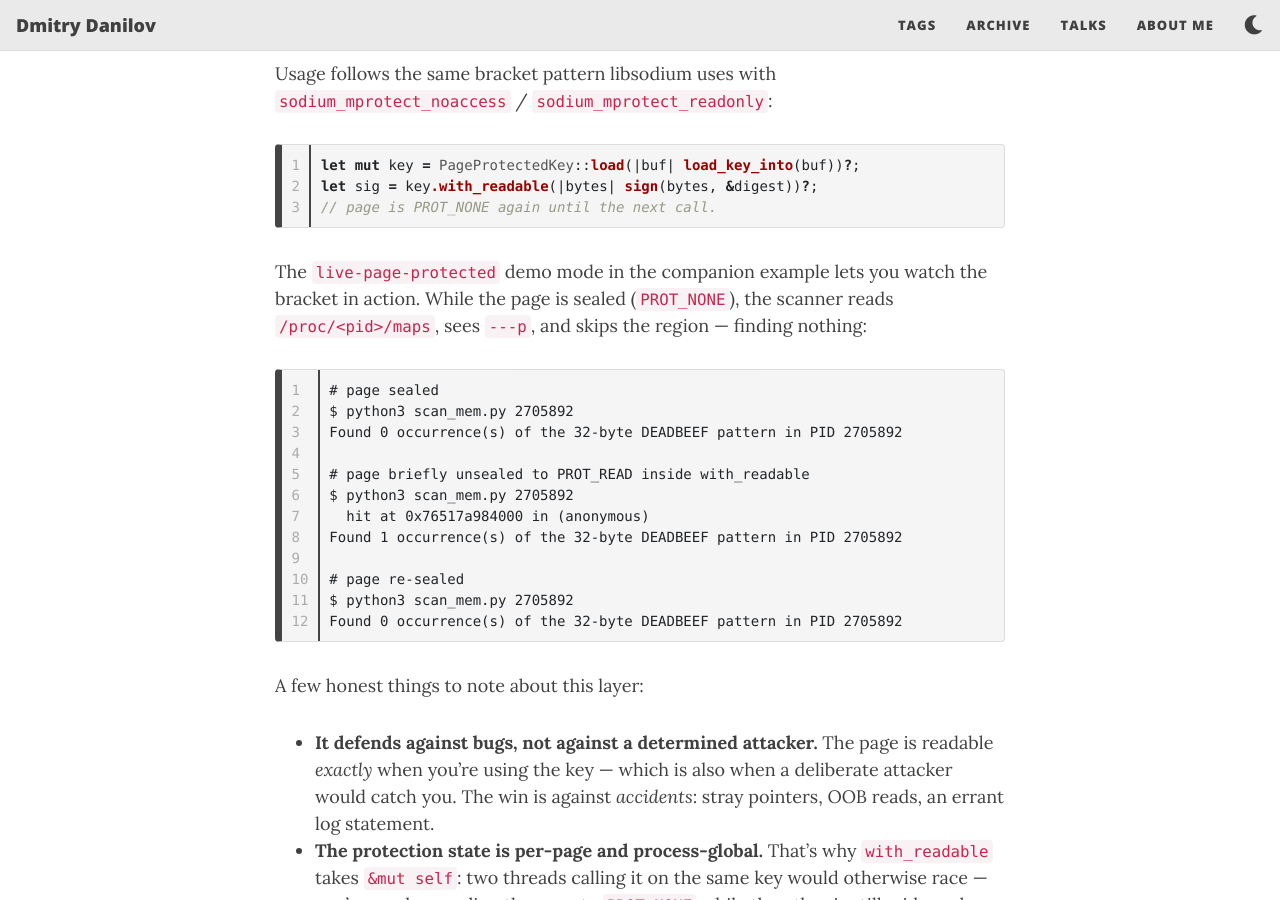
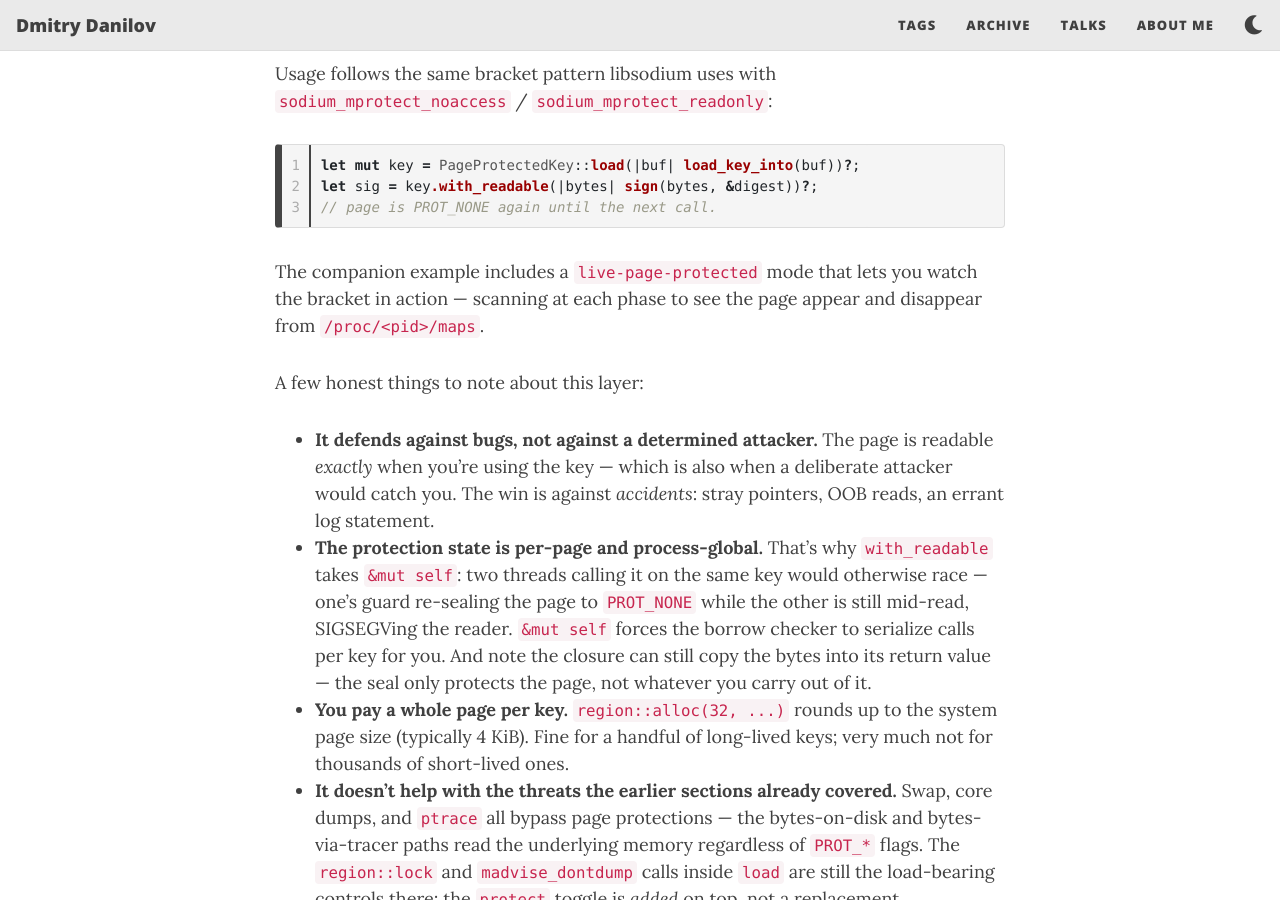
Before and after one commit to f-squirrel/f-squirrel.github.io, a Jekyll site: the page built from _posts/2026-06-25-zeroize-os-hardening.md, in a window 1280 px wide and 900 px high, scrolled down 13216 px. Built offline with Jekyll 4.4.1, drawn with Linux system fonts in a browser that asks for light colours; nearby versions of some CDN libraries; some of the changed text lies outside the part shown.

Commit message:
post: drop page-protected transcript, keep as example-only demo
The PROT_NONE scan demo doesn't prove a security property — it just
shows the scanner skipping non-readable regions in /proc/pid/maps.
Replace the transcript with a one-line mention pointing readers to
the example's live-page-protected mode.

````diff
--- a/_posts/2026-06-25-zeroize-os-hardening.md
+++ b/_posts/2026-06-25-zeroize-os-hardening.md
@@ -386,22 +386,7 @@ let sig = key.with_readable(|bytes| sign(bytes, &digest))?;
 // page is PROT_NONE again until the next call.
 ```
 
-The `live-page-protected` demo mode in the companion example lets you watch the bracket in action. While the page is sealed (`PROT_NONE`), the scanner reads `/proc/<pid>/maps`, sees `---p`, and skips the region — finding nothing:
-
-```text
-# page sealed
-$ python3 scan_mem.py 2705892
-Found 0 occurrence(s) of the 32-byte DEADBEEF pattern in PID 2705892
-
-# page briefly unsealed to PROT_READ inside with_readable
-$ python3 scan_mem.py 2705892
-  hit at 0x76517a984000 in (anonymous)
-Found 1 occurrence(s) of the 32-byte DEADBEEF pattern in PID 2705892
-
-# page re-sealed
-$ python3 scan_mem.py 2705892
-Found 0 occurrence(s) of the 32-byte DEADBEEF pattern in PID 2705892
-```
+The companion example includes a `live-page-protected` mode that lets you watch the bracket in action — scanning at each phase to see the page appear and disappear from `/proc/<pid>/maps`.
 
 A few honest things to note about this layer:
 
````
